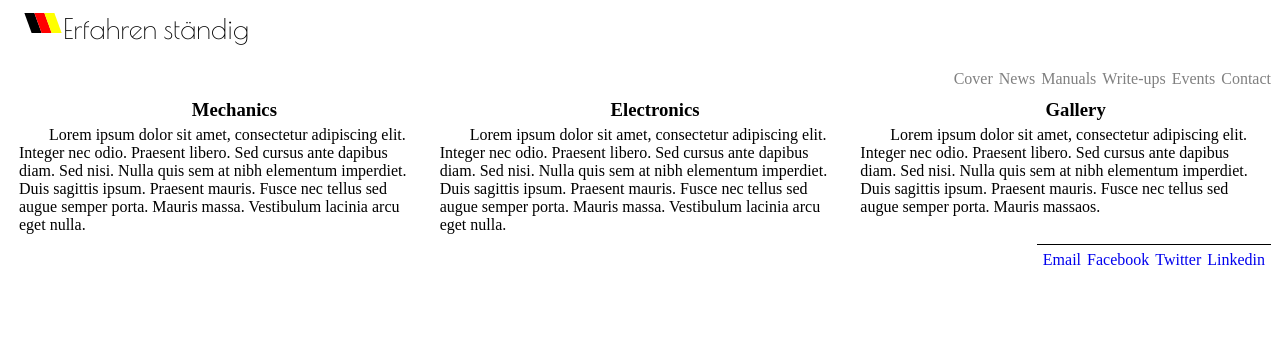
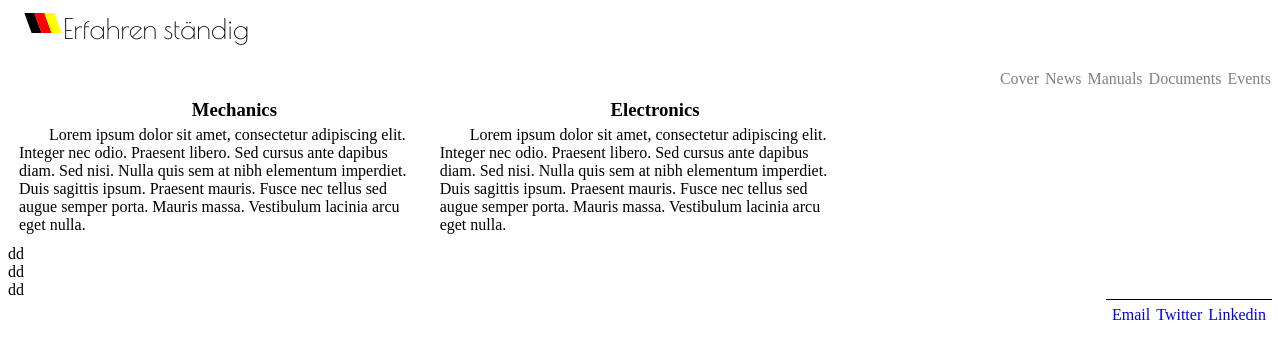
Before and after one commit to Noxem/github.io, a plain HTML site: page index.html in a window 1280 px wide. Drawn offline with nearby package versions, Linux system fonts and the light colour scheme.

Commit message:
Update index.html

```diff
--- a/index.html
+++ b/index.html
@@ -27,9 +27,8 @@
                     <li><a href="Cover">Cover</a></li>
                     <li><a href="News">News</a></li>
                     <li><a href="Manuals">Manuals</a></li>
-                    <li><a href="Write-ups">Write-ups</a></li>
+                    <li><a href="Documents">Documents</a></li>
                     <li><a href="Events">Events</a></li>
-                    <li><a href="Contact">Contact</a></li>
                 </ul>
             </nav>
 
@@ -48,26 +47,33 @@
                 <p>Lorem ipsum dolor sit amet, consectetur adipiscing elit. Integer nec odio. Praesent libero. Sed cursus ante dapibus diam. Sed nisi. Nulla quis sem at nibh elementum imperdiet. Duis sagittis ipsum. Praesent mauris. Fusce nec tellus sed augue semper porta. Mauris massa. Vestibulum lacinia arcu eget nulla. </p>
             </section_two>
             </div>
-            <div>
-
-            <spacer><div></div></spacer>
-
-            <section_three>
-                <h3>Gallery</h3>
-                <p>Lorem ipsum dolor sit amet, consectetur adipiscing elit. Integer nec odio. Praesent libero. Sed cursus ante dapibus diam. Sed nisi. Nulla quis sem at nibh elementum imperdiet. Duis sagittis ipsum. Praesent mauris. Fusce nec tellus sed augue semper porta. Mauris massaos.</p>
-            </section_three>
+        </div>
     </div>
 
+    <spacer>
+        <div class="gallery">
+
+        <div>
+           <gallery_one>dd
+           </gallery_one>
+        </div>
+        <div>
+           <gallery_two>dd
+           </gallery_two>
+        </div>
+        <div>
+           <gallery_three>dd
+           </gallery_three>
+        </div>
+
+        </div>
+    </spacer>
     <footer>
         <ul>
             <li><a href="Email">Email</a></li>
-                    <li><a href="Facebook">Facebook</a></li>
             <li><a href="Twitter">Twitter</a></li>
             <li><a href="Linkedin">Linkedin</a></li>
         </ul>
             </footer>
-        </div>
-    </div>
 </body>
-
 </html>
```
Lines whose indentation alone changed are shown as unchanged.
